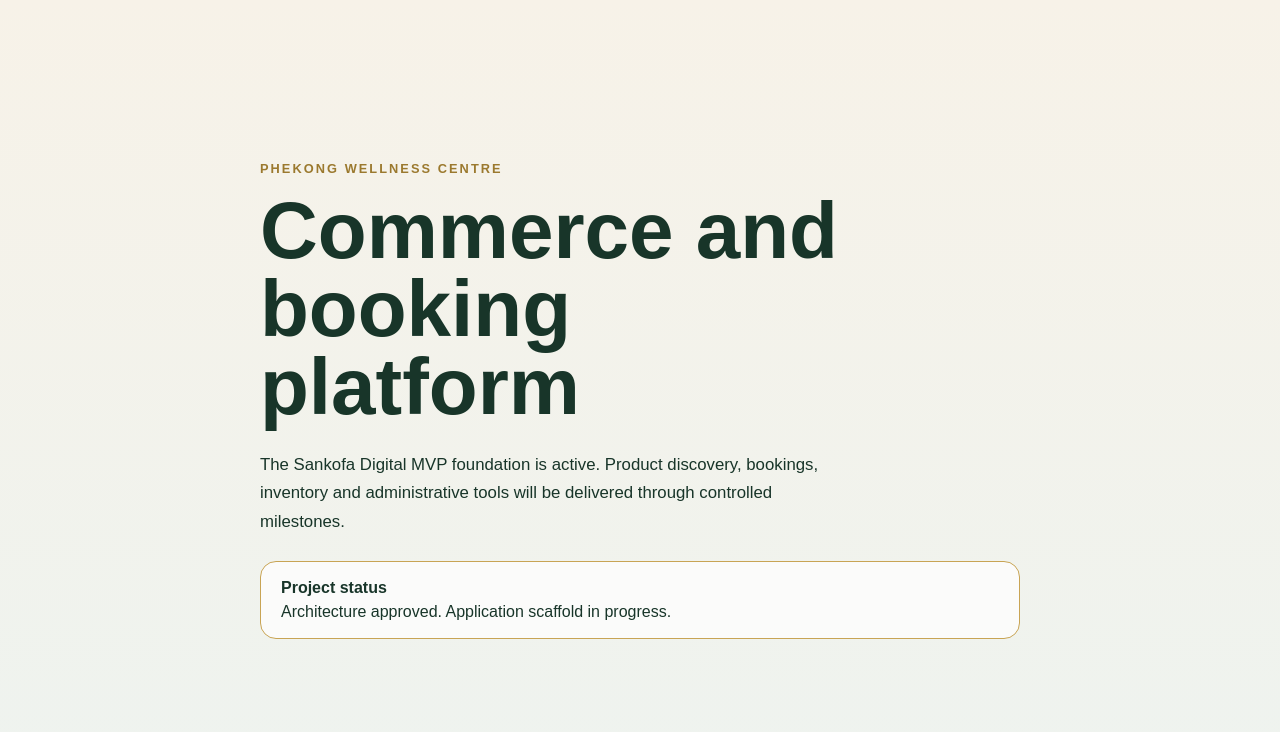
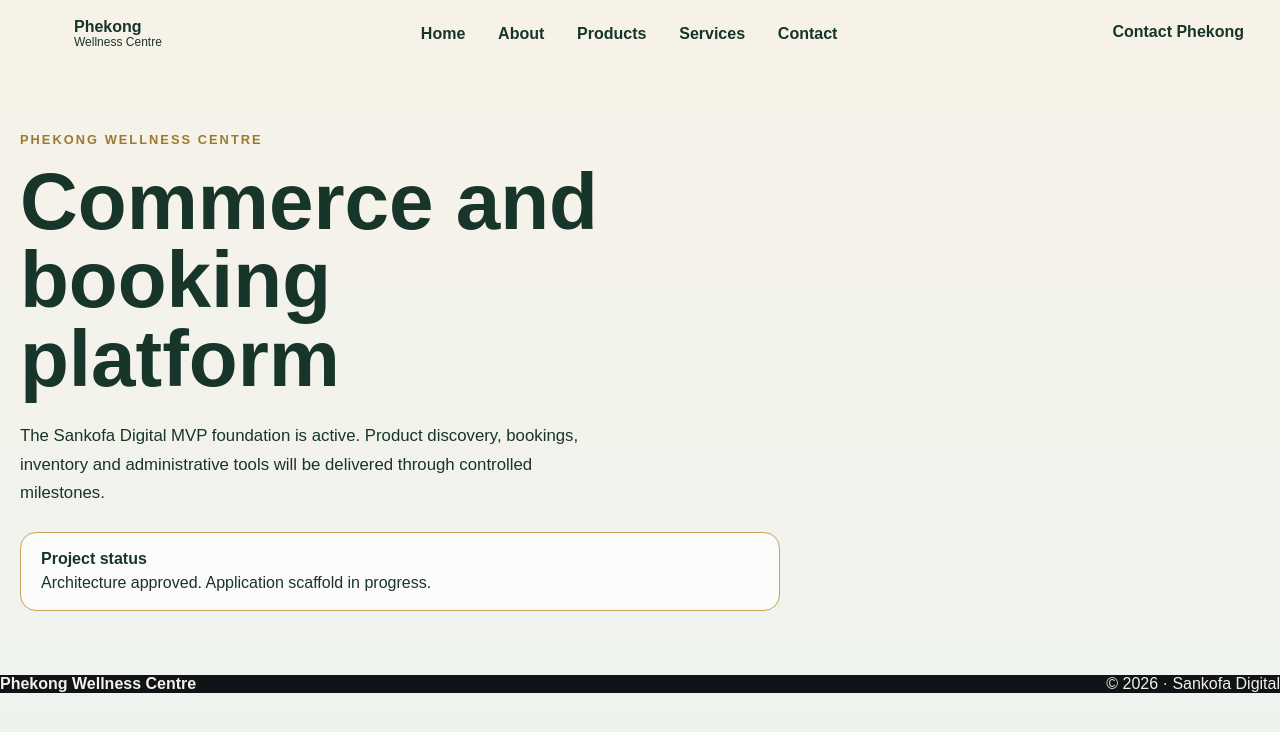
Before and after one commit to Sankofa-Digital-Studio/phekong-commerce-platform, a Next.js app: page / in a window 1280 px wide. Shown: the top 732 px of the page. Built offline with nearby package versions, Linux system fonts and the light colour scheme.

Commit message:
feat: use application shell on home page

```diff
--- a/src/app/globals.css
+++ b/src/app/globals.css
@@ -15,14 +15,7 @@ body {
   background: linear-gradient(180deg, #f7f2e8 0%, #eef3ef 100%);
 }
 
-.shell {
-  min-height: 100vh;
-  display: grid;
-  place-items: center;
-  padding: 2rem;
-}
-
-.hero {
+.home-hero {
   width: min(760px, 100%);
 }
 
@@ -48,7 +41,7 @@ h1 {
   line-height: 1.7;
 }
 
-.statusCard {
+.status-card {
   display: grid;
   gap: 0.35rem;
   padding: 1.1rem 1.25rem;
--- a/src/app/page.tsx
+++ b/src/app/page.tsx
@@ -1,18 +1,23 @@
+import { ApplicationShell } from "../components/shell/ApplicationShell";
+
 export default function HomePage() {
   return (
-    <main className="shell">
-      <section className="hero">
+    <ApplicationShell
+      activeRoute="home"
+      showStatePanel={false}
+    >
+      <section className="home-hero" id="home">
         <p className="eyebrow">PHEKONG WELLNESS CENTRE</p>
         <h1>Commerce and booking platform</h1>
         <p className="intro">
           The Sankofa Digital MVP foundation is active. Product discovery, bookings,
           inventory and administrative tools will be delivered through controlled milestones.
         </p>
-        <div className="statusCard">
+        <div className="status-card">
           <strong>Project status</strong>
           <span>Architecture approved. Application scaffold in progress.</span>
         </div>
       </section>
-    </main>
+    </ApplicationShell>
   );
 }
--- a/src/components/shell/ApplicationShell.tsx
+++ b/src/components/shell/ApplicationShell.tsx
@@ -11,13 +11,15 @@ export interface ApplicationShellProps {
   locale?: ShellLocale;
   state?: ShellState;
   activeRoute?: "home" | "about" | "products" | "services" | "contact";
+  showStatePanel?: boolean;
 }
 
 export function ApplicationShell({
   children,
   locale = "en",
   state = "ready",
-  activeRoute = "home"
+  activeRoute = "home",
+  showStatePanel = true,
 }: ApplicationShellProps) {
   const [menuOpen, setMenuOpen] = useState(false);
   const t = shellCopy[locale];
@@ -68,8 +70,18 @@ export function ApplicationShell({
         )}
       </header>
 
-      <main id="main-content" className="shell-main">
-        <ShellStatePanel state={state} locale={locale} />
+      <main
+        id="main-content"
+        className="shell-main"
+        aria-busy={state === "loading" ? "true" : "false"}
+      >
+        {showStatePanel && (
+          <ShellStatePanel
+            state={state}
+            locale={locale}
+          />
+        )}
+
         {children}
       </main>
 
```
Also changed, not shown: src/stories/Page.tsx (+1 -1 lines), 1 other file (tests, documents, lock files or other folders).
